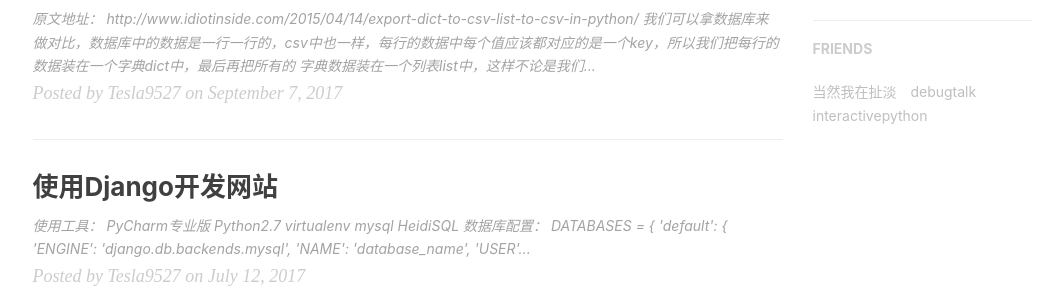
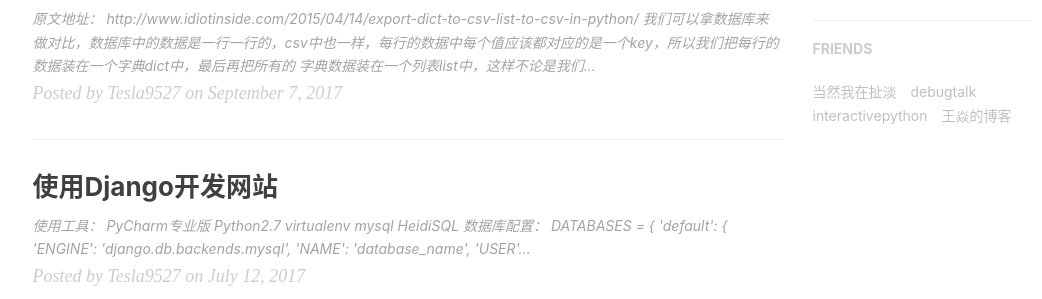
Before and after one commit to ccflyme/ccflyme.github.io, a Jekyll site: the page built from index.html, in a window 1280 px wide and 900 px high, scrolled down 877 px. Shown: the part 153-452 px from the top of the window, without its empty margins (135-1177 px from the left). Built offline with Jekyll 4.4.1, drawn with Linux system fonts in a browser that asks for light colours; nearby versions of some CDN libraries; the list of posts is cut into pages by our own code; comment, search, counter and statistics services are not loaded.

Commit message:
Update _config.yml

```diff
--- a/_config.yml
+++ b/_config.yml
@@ -92,5 +92,9 @@ friends: [
     {
       title: "interactivepython",
         href: "http://interactivepython.org"
+    },
+    {
+      title: "王焱的博客",
+        href: "https://tzwlwy.github.io/"
     }
 ]
```
